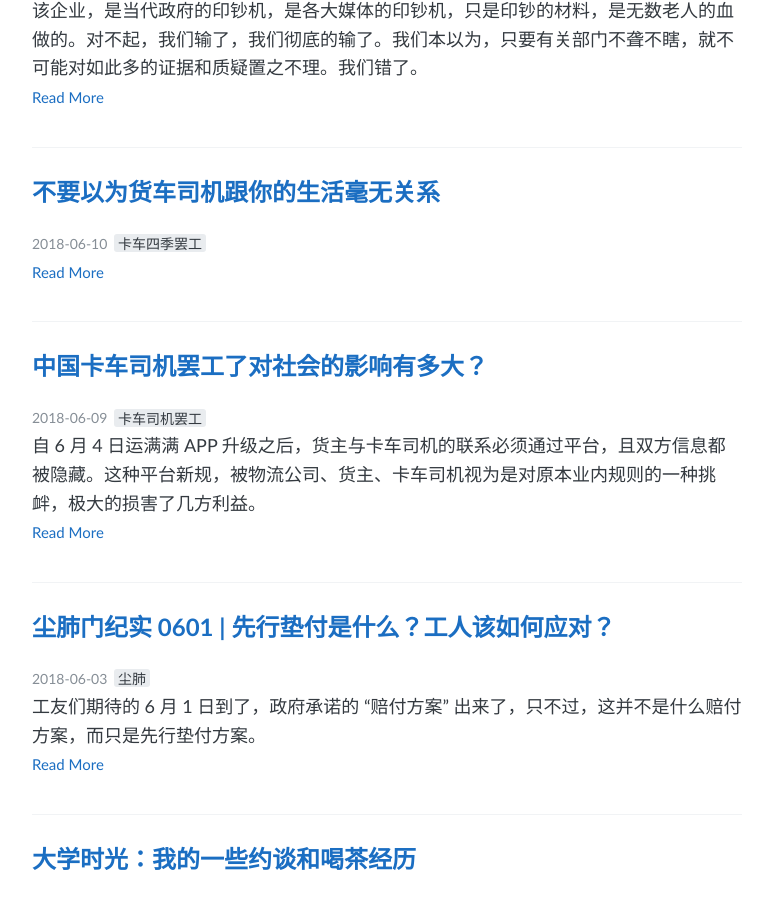
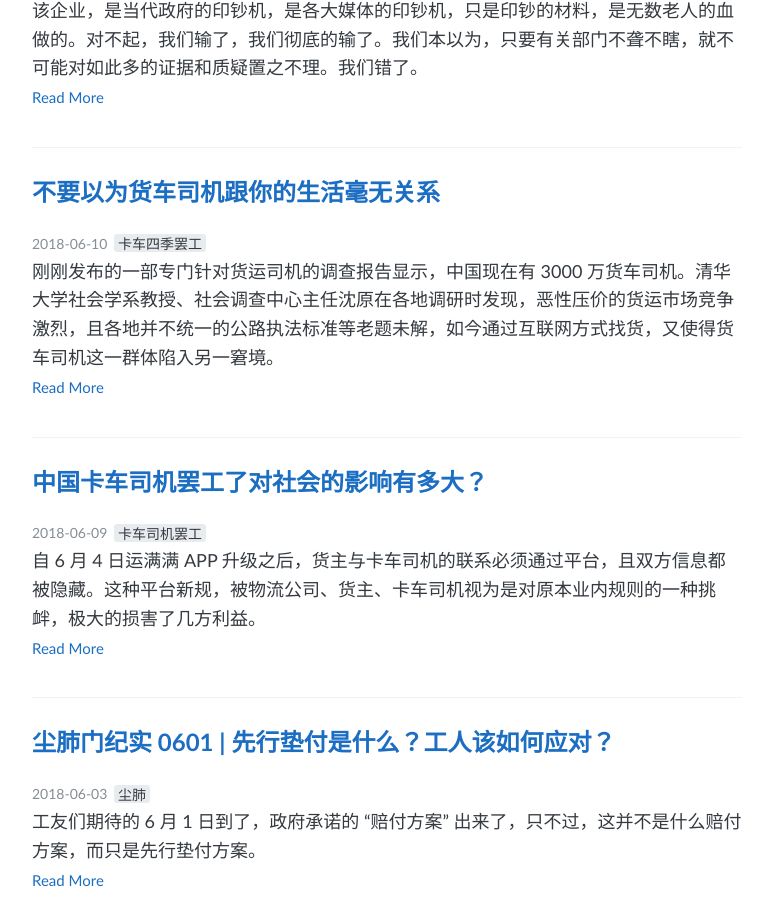
Before and after one commit to Terminus2049/Terminus2049.github.io, a Jekyll site: the page built from index.html, in a window 1280 px wide and 900 px high, scrolled down 480 px. Shown: the whole window, without its empty margins (253-1026 px from the left). Built offline with Jekyll 4.4.1, drawn with Linux system fonts in a browser that asks for light colours; the list of posts is cut into pages by our own code.

Commit message:
add description

```diff
--- a/_posts/2018-06-10-truck-drivers-strike.md
+++ b/_posts/2018-06-10-truck-drivers-strike.md
@@ -12,11 +12,9 @@ tags: 卡车四季罢工
 
 img_feature: "https://i.imgur.com/WXqzCtP.jpg"
 
-description:
+description: 刚刚发布的一部专门针对货运司机的调查报告显示，中国现在有3000万货车司机。清华大学社会学系教授、社会调查中心主任沈原在各地调研时发现，恶性压价的货运市场竞争激烈，且各地并不统一的公路执法标准等老题未解，如今通过互联网方式找货，又使得货车司机这一群体陷入另一窘境。
 
 ---
-
-# 不要以为货车司机跟你的生活毫无关系
 
 > 本文由 [简悦 SimpRead](http://ksria.com/simpread/) 转码， Archive地址https://archive.fo/1RWM3
 >
@@ -31,11 +29,13 @@ description:
 刚刚发布的一部专门针对货运司机的[调查报告](https://mp.weixin.qq.com/s/y1B3wtPDi8amZbktIR6rLw)显示，中国现在有3000万货车司机。清华大学社会学系教授、社会调查中心主任沈原在各地调研时发现，恶性压价的货运市场竞争激烈，且各地并不统一的公路执法标准等老题未解，如今通过互联网方式找货，又使得货车司机这一群体陷入另一窘境。
 
 ![](https://i.imgur.com/xUmuuhP.jpg)
+
 “他们每年运送330亿吨货物到你我的身边，服务4.3亿个家庭。”“一年有近300天见不到女儿、一日三餐不进是常态，货难找、车难开啊.....”在北京新发地市场，一位从北京即将开往四川成都的货车司机说，有时，他们往往要在后半夜独自卸掉近几十吨的货，也会在路上经历与死神擦肩而过的惊险瞬间。
 
 中国货运总量76%是靠公路运输完成的，这个巨额的数字背后是被称为“公路上的游牧民族”3000万货车司机的默默付出。货运行业的酸甜苦辣只有货车司机体会深刻，除了辛苦寂寞、成本畸高：更头疼的是各地道路部门针对货车执法标准的不统一，甚至普遍存在不平等的执法现象，让他们敢怒不敢言！
 
 ![](https://i.imgur.com/2KIKe2L.jpg)
+
 中国运输业的成本普遍高于发达国家1倍以上，高于美国2倍以上，流通费用占一般商品价格的50%，占农副产品价格的70%，以至于农贸市场价格的变化，不再取决于生产季节的变化，而是取决于运输成本的变化，货运司机所承受的收费负担几乎都要转嫁到老百姓头上，并且主要是转嫁到穷人头上。
 
 道理很简单，越是穷人，对公共资源的依赖性就越高，当公共资源变成公共负担时，所承受的负担就越重；越是穷人必需的生活物品，所分摊的运输费用比重就越大，为公共负担掏的钱就越多。如果货车司机的负担减轻了，特别是让公路回归公共属性，与老百姓生活密切相关的农副产品和食品价格至少可以下降一半以上，人们的消费购买力相应地也会大幅提高。
@@ -43,6 +43,7 @@ description:
 运输是物流行业最重要的一个环节，就运输市场而言，企业说运输成本太高，车主说运费低赚不到钱，消费者说买不到便宜商品，为什么会这样？根据中国物流机构的计算，全国物流成本每降低一个百分点，就可以新增1500亿元的社会经济效益。据世界银行早几年测算，中国公路的货车通行费平均每公里超过1.3元人民币，每年上万亿运输费用都要打入商品成本。
 
 ![](https://i.imgur.com/dsg6zzG.jpg)
+
 以长期运价比较稳定的西安——上海运费（平板车）为例，在合法装载的情况下，西安至上海运费9000元，上海至西安运费12500元，这是货运司机能拿到手的运费9000+12500=21500元。
 
 其中的成本是多少呢？以现在的油价6.36元/升计算，往返油费7200元，高速过路费往返7300元，司机工资每趟1500元，（好多车主都雇不起司机，只好一个人跑）车主和司机每天各种费用（每天按200元，跑一趟按5天算）是1000元。
@@ -50,6 +51,7 @@ description:
 那么21500-7200-7300-1000=4500元，这是车主一趟往返的毛利润（其中还包括车主的工资）。如果算上车辆的折旧费、轮胎磨损费、车辆正常保养费、每年审验费、保险费、各个部门的罚款费，养一辆车一年的血汗钱能有多少？
 
 ![](https://i.imgur.com/wi4pDSK.jpg)
+
 从上面数据看到了什么？有利可图的地方，包括油品和交通设施（高速公路）等，都被权力部门霸占和垄断，昂贵的油价，畸高的路桥费，各地运政、交警、协警拦路设卡以各种理由罚款，受害的看上去只是货运司机，买单的却是每一个消费者……
 
 被称为“印钞机”的高速公路，按说“还清贷款”就得停止收费，可现在的高速公路早己变成了一条条永久收费公路，所收的钱根本不知道流向了哪里。现有的收费公路，基本没有到期停收和还完贷款停收的正常现象，但收费公路却是年年亏损！如果连拦路收钱都亏损，这世界上还有什么好生意可做？
```
